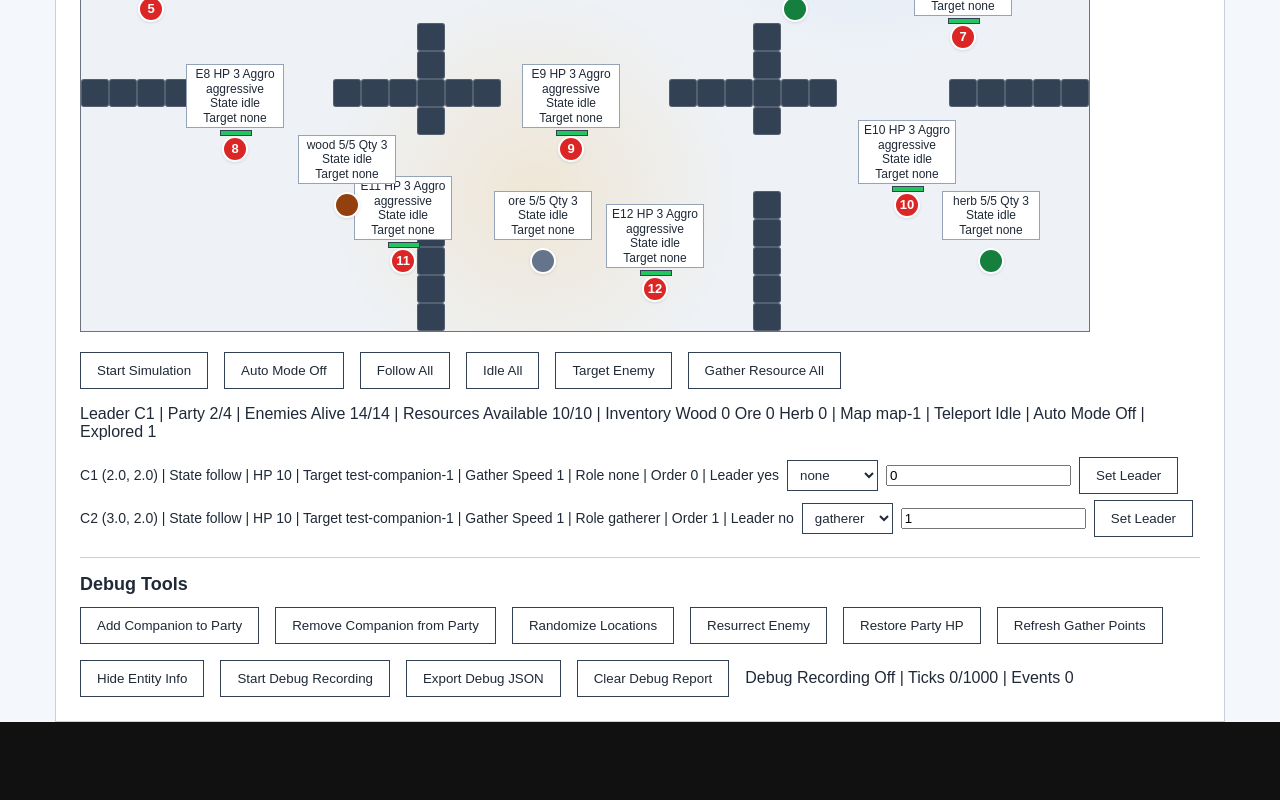
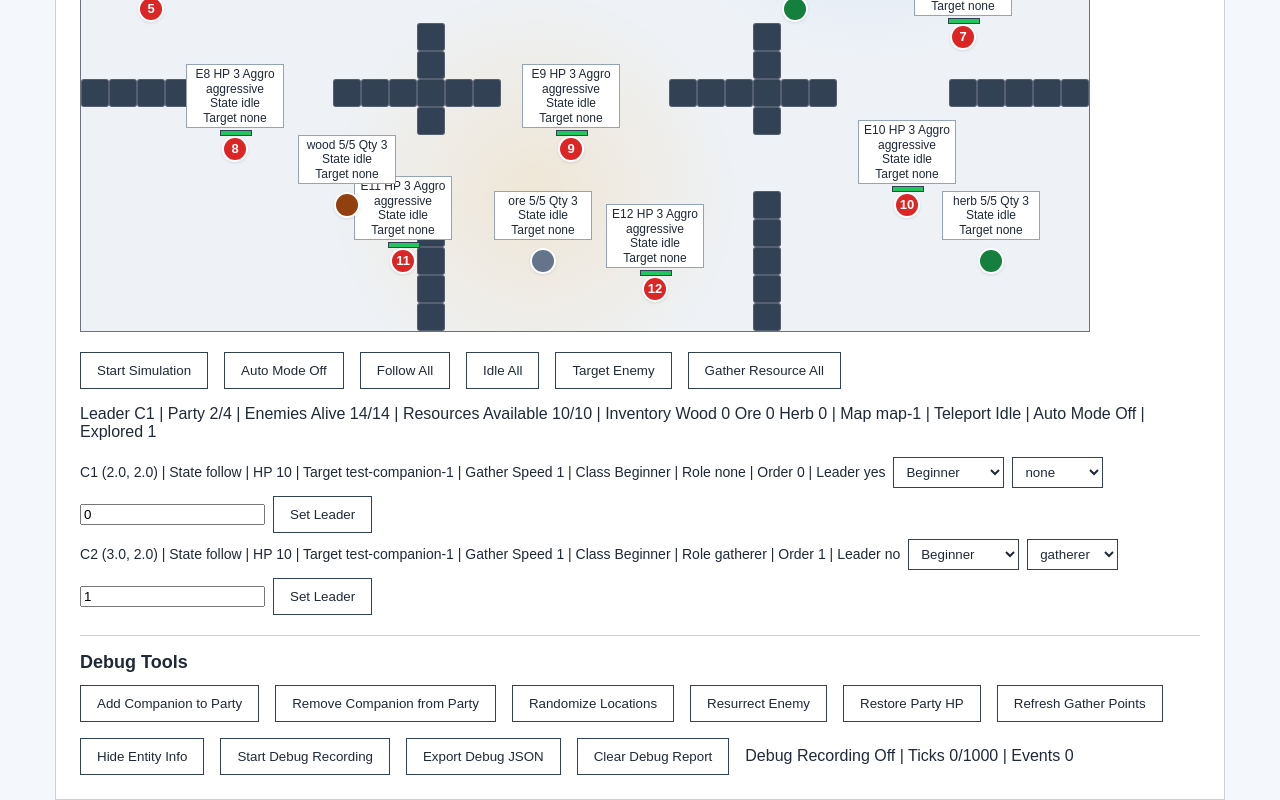
Before and after one commit to furiaz/MMOPartySimulator, a React (Vite) app in the folder client/: page / in a window 1280 px wide. Shown: the part 519-1319 px from the top of the page. Before the commit the page ends 1241 px from the top, so only its background shows below. Built offline with nearby package versions, Linux system fonts and the light colour scheme.

Commit message:
telemetry update and class colored companions

```diff
--- a/client/src/App.css
+++ b/client/src/App.css
@@ -210,6 +210,28 @@
   background: #16a34a;
 }
 
+.companion.class-path-honor {
+  background: #7f1d1d;
+}
+
+.companion.class-path-primal {
+  background: #14532d;
+}
+
+.companion.class-path-arcane {
+  background: #7dd3fc;
+}
+
+.companion.class-path-holy {
+  background: #ffffff;
+  box-shadow: 0 0 0 2px #facc15, 0 1px 4px rgba(15, 23, 42, 0.32);
+}
+
+.companion.class-path-holy .map-marker-id,
+.companion.class-path-arcane .map-marker-id {
+  color: #1f2937;
+}
+
 .leader {
   background: #2563eb;
 }
--- a/client/src/App.tsx
+++ b/client/src/App.tsx
@@ -4,6 +4,7 @@ import "./App.css";
 import {
   addEnemy,
   addEntity,
+  CLASS_DEFINITIONS,
   companionIds,
   companionStartPositions,
   createCompanion,
@@ -32,6 +33,7 @@ import {
   setAutoModeEnabled,
   setLeaderIntent,
   setPartyLeader,
+  setPartyMemberClass,
   setPartyMemberRole,
   setPartyOrder,
   startGameLoop,
@@ -41,6 +43,7 @@ import {
   TELEPORTER_RANGE,
   updateEntity,
   type Companion,
+  type ClassId,
   type CombatEntity,
   type Enemy,
   type GameEntity,
@@ -55,6 +58,17 @@ const partyMemberRoleOptions: PartyMemberRole[] = [
   "fighter",
   "support",
   "gatherer",
+];
+const partyMemberClassOptions: ClassId[] = [
+  "beginner",
+  "blade",
+  "aegis",
+  "hunter",
+  "beast",
+  "elementalist",
+  "runecaster",
+  "lightbearer",
+  "penitent",
 ];
 const debugMap = createDebugMap();
 const cellSize = 28;
@@ -89,8 +103,15 @@ function getEnemyTooltip(enemy: Enemy): string {
   ].join("\n");
 }
 
-function getPartyMarkerClass(entityId: string, leaderId: string): string {
-  return `entity-marker companion${entityId === leaderId ? " leader" : ""}`;
+function getPartyMarkerClass(member: Companion, leaderId: string): string {
+  if (member.id === leaderId) {
+    return "entity-marker companion leader";
+  }
+
+  const classPath = CLASS_DEFINITIONS[member.classId].path;
+  const classPathClass = classPath ? ` class-path-${classPath}` : "";
+
+  return `entity-marker companion${classPathClass}`;
 }
 
 function createInitialState(): GameState {
@@ -299,6 +320,10 @@ function App() {
     role: PartyMemberRole,
   ) {
     setGameState((state) => setPartyMemberRole(state, entityId, role));
+  }
+
+  function changePartyMemberClass(entityId: string, classId: ClassId) {
+    setGameState((state) => setPartyMemberClass(state, entityId, classId));
   }
 
   function changePartyOrder(entityId: string, partyOrder: number) {
@@ -546,7 +571,7 @@ function App() {
           {partyMembers.map((member, index) => (
             <div
               key={member.id}
-              className={getPartyMarkerClass(member.id, gameState.partyLeaderId)}
+              className={getPartyMarkerClass(member, gameState.partyLeaderId)}
               style={{
                 transform: `translate(${member.position.x * cellSize}px, ${
                   member.position.y * cellSize
@@ -711,10 +736,27 @@ function App() {
                           {formatCoordinate(member.position.y)}) | State {member.state} |
                           HP {member.health} | Target{" "}
                           {member.currentTargetId ?? "none"} | Gather Speed{" "}
-                          {member.gatherSpeed} | Role {member.role} | Order{" "}
+                          {member.gatherSpeed} | Class{" "}
+                          {CLASS_DEFINITIONS[member.classId].displayName} | Role{" "}
+                          {member.role} | Order{" "}
                           {member.partyOrder} | Leader{" "}
                           {gameState.partyLeaderId === member.id ? "yes" : "no"}
                         </span>
+                        <select
+                          value={member.classId}
+                          onChange={(event) =>
+                            changePartyMemberClass(
+                              member.id,
+                              event.target.value as ClassId,
+                            )
+                          }
+                        >
+                          {partyMemberClassOptions.map((classId) => (
+                            <option key={classId} value={classId}>
+                              {CLASS_DEFINITIONS[classId].displayName}
+                            </option>
+                          ))}
+                        </select>
                         <select
                           value={member.role}
                           onChange={(event) =>
--- /dev/null
+++ b/client/src/game/classes.ts
@@ -0,0 +1,49 @@
+import type { ClassDefinition, ClassId } from "./types";
+
+export const CLASS_DEFINITIONS: Record<ClassId, ClassDefinition> = {
+  beginner: {
+    id: "beginner",
+    path: null,
+    displayName: "Beginner",
+  },
+  blade: {
+    id: "blade",
+    path: "honor",
+    displayName: "Blade",
+  },
+  aegis: {
+    id: "aegis",
+    path: "honor",
+    displayName: "Aegis",
+  },
+  hunter: {
+    id: "hunter",
+    path: "primal",
+    displayName: "Hunter",
+  },
+  beast: {
+    id: "beast",
+    path: "primal",
+    displayName: "Beast",
+  },
+  elementalist: {
+    id: "elementalist",
+    path: "arcane",
+    displayName: "Elementalist",
+  },
+  runecaster: {
+    id: "runecaster",
+    path: "arcane",
+    displayName: "Runecaster",
+  },
+  lightbearer: {
+    id: "lightbearer",
+    path: "holy",
+    displayName: "Lightbearer",
+  },
+  penitent: {
+    id: "penitent",
+    path: "holy",
+    displayName: "Penitent",
+  },
+};
--- a/client/src/game/debugTelemetry.ts
+++ b/client/src/game/debugTelemetry.ts
@@ -7,6 +7,7 @@ import {
   toNavigationNode,
 } from "./navigation";
 import type {
+  ClassId,
   CommandPriority,
   DebugMovementResult,
   DebugNavigationTelemetry,
@@ -182,6 +183,8 @@ function getTelemetryEventKey(event: DebugTelemetryEvent): string {
     event.entityId,
     event.targetId ?? "",
     event.previousTargetId ?? "",
+    event.previousClassId ?? "",
+    event.nextClassId ?? "",
     event.formationPhase ?? "",
     event.reason ?? "",
   ].join("|");
@@ -207,6 +210,7 @@ function getEntitySnapshot(
     tick,
     entityId: entity.id,
     kind: entity.kind,
+    classId: getClassId(entity),
     role: getRole(entity),
     state: entity.state,
     position: { ...entity.position },
@@ -637,6 +641,10 @@ function getRole(entity: GameEntity): PartyMemberRole | undefined {
   return entity.kind === "companion" ? entity.role : undefined;
 }
 
+function getClassId(entity: GameEntity): ClassId | undefined {
+  return entity.kind === "companion" ? entity.classId : undefined;
+}
+
 function getHealth(entity: GameEntity): number | null {
   return "health" in entity ? entity.health : null;
 }
--- a/client/src/game/entities.ts
+++ b/client/src/game/entities.ts
@@ -1,5 +1,6 @@
 import type {
   AutonomousEntity,
+  ClassId,
   CombatEntity,
   Companion,
   Enemy,
@@ -53,10 +54,12 @@ export function createCompanion(
   followTargetId: string,
   role: PartyMemberRole = "none",
   partyOrder = 1,
+  classId: ClassId = "beginner",
 ): Companion {
   return {
     id,
     kind: "companion",
+    classId,
     role,
     partyOrder,
     position,
--- a/client/src/game/index.ts
+++ b/client/src/game/index.ts
@@ -1,6 +1,9 @@
 export type {
   AutonomousEntity,
   BaseEntity,
+  ClassDefinition,
+  ClassId,
+  ClassPath,
   CombatEntity,
   CommandPriority,
   Companion,
@@ -63,10 +66,12 @@ export {
   setCompanionRole,
   setLeaderIntent,
   setPartyLeader,
+  setPartyMemberClass,
   setPartyMemberRole,
   setPartyOrder,
   updateEntity,
 } from "./state";
+export { CLASS_DEFINITIONS } from "./classes";
 export {
   getOrderedFormationMembers,
   getOrderedPartyMembers,
--- a/client/src/game/state.ts
+++ b/client/src/game/state.ts
@@ -16,6 +16,7 @@ import {
 import type {
   CombatFeedbackEvent,
   CombatFeedbackType,
+  ClassId,
   DebugNavigationReason,
   DebugTelemetryState,
   ActiveTeleport,
@@ -302,6 +303,34 @@ export function setPartyMemberRole(
     entityId: partyMember.id,
     previousRole: partyMember.role,
     nextRole: role,
+  });
+}
+
+export function setPartyMemberClass(
+  state: GameState,
+  entityId: string,
+  classId: ClassId,
+): GameState {
+  const partyMember = state.entities[entityId];
+
+  if (partyMember?.kind !== "companion") {
+    return state;
+  }
+
+  const nextState = updateEntity(state, {
+    ...partyMember,
+    classId,
+  });
+
+  if (partyMember.classId === classId) {
+    return nextState;
+  }
+
+  return appendDebugTelemetryEvent(nextState, {
+    type: "class_changed",
+    entityId: partyMember.id,
+    previousClassId: partyMember.classId,
+    nextClassId: classId,
   });
 }
 
```
Also changed, not shown: client/src/game/types.ts (+24 -0 lines), 2 other files (tests, documents, lock files or other folders).
